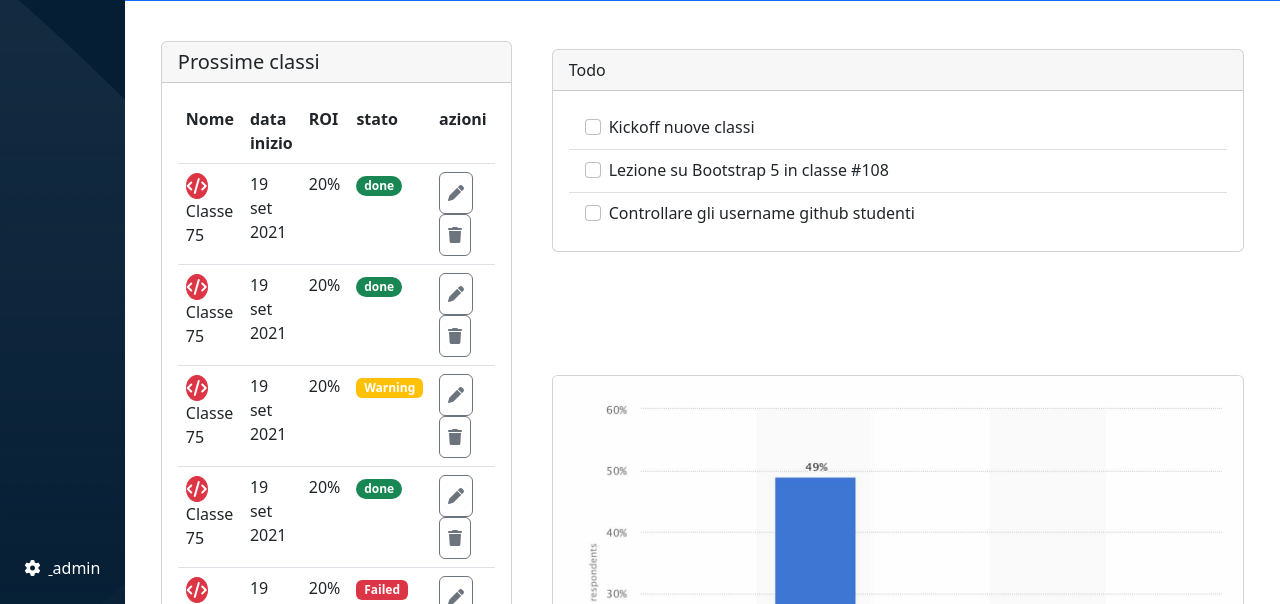
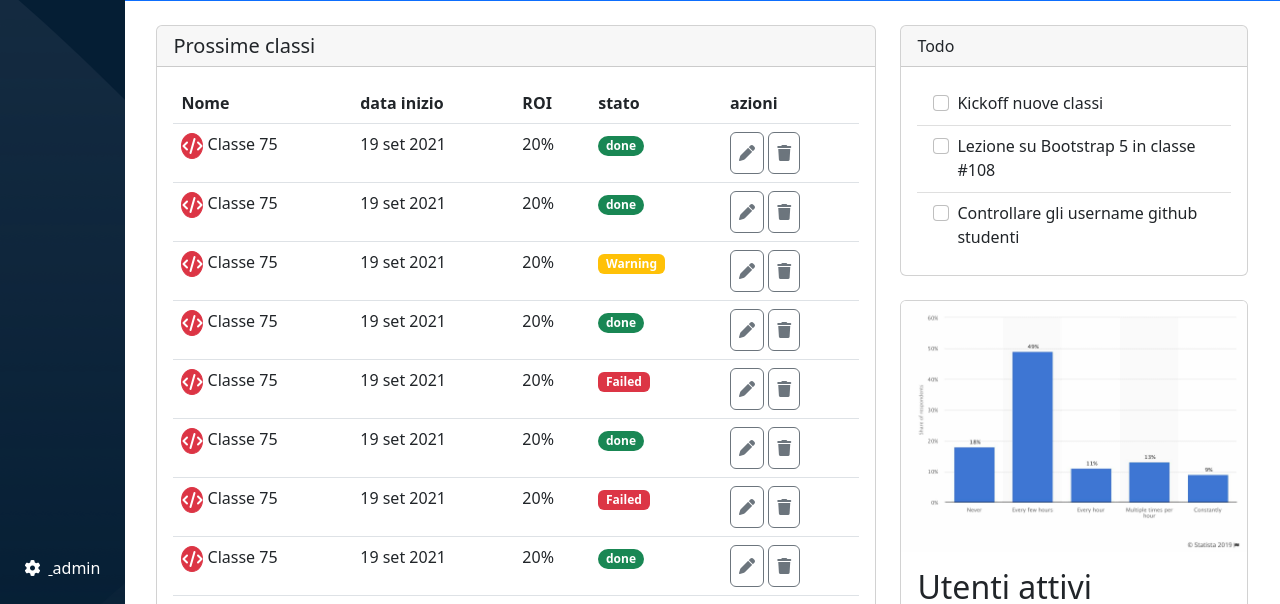
Before and after one commit to MadalinaIndreica/html-css-bootstrap-dashboard, a plain HTML site: page index.html in a window 1280 px wide. Shown: the part 196-800 px from the top of the page. Drawn offline with nearby package versions, Linux system fonts and the light colour scheme.

Commit message:
add: project completed without bonus

```diff
--- a/css/style.css
+++ b/css/style.css
@@ -65,11 +65,11 @@ main{
 }
 
 @media screen and (min-width: 992px){
-    .rows-wrapper{
+    /* .rows-wrapper{
         display: flex;
         justify-content: space-between;
 
-    }
+    } */
     .row {
         margin:0 auto;
 
--- a/index.html
+++ b/index.html
@@ -103,10 +103,10 @@
                             </div>
 
                     </div>
-                    <div class="rows-wrapper mt-3 mb-3 px-4 gap-3">
-                        <div class="row g-4">
-                            <div class="col-12 table-card">
-                                <div class="card">
+                    <div class="container">
+                        <div class="row py-4">
+                            <div class="col-12 col-lg-8 table-card">
+                                <div class="card mb-4">
                                     <h5 class="card-header">Prossime classi</h5>
                                     <div class="card-body">
                                         <table class="table table-hover">
@@ -324,9 +324,9 @@
                                         </table>
                                     </div>
                                 </div>
-                            </div>
-                            <!-- F.A.Q COL -->
-                            <div class="col-12">
+
+                                <!-- F.A.Q CARD -->
+
                                 <div class="card">
                                     <div class="card-header">
                                       F.A.Q
@@ -340,13 +340,13 @@
                                         Posso usare questa Dashboard da mobile?
                                       </li>
                                     </ul>
-                                  </div>
+                                </div>
                             </div>
-                        </div>
-                        <div class="row g-4 mt-2">
-                            <!-- CHECK BOX COL -->
-                            <div class="col-12 col-lg-7 w-100">
-                                <div class="card">
+
+
+                            <!-- CHECK BOX CARD -->
+                            <div class="col-12 col-lg-4">
+                                <div class="card mb-4">
                                     <div class="card-header">
                                       Todo
                                     </div>
@@ -354,7 +354,7 @@
                                         <ul class="list-group list-group-flush">
                                             <li class="list-group-item">
                                                 <div class="form-check">
-                                                <input class="form-check-input" type="checkbox" value="" id="flexCheckDefault">
+                                                <input class="form-check-input" type="checkbox" name="flexCheckDefault" value="" id="flexCheckDefault">
                                                 <label class="form-check-label" for="flexCheckDefault">
                                                 Kickoff nuove classi
                                                 </label>
@@ -363,7 +363,7 @@
 
                                             <li class="list-group-item">
                                                 <div class="form-check">
-                                                <input class="form-check-input" type="checkbox" value="" id="flexCheckDefault">
+                                                <input class="form-check-input" type="checkbox" name="flexCheckDefault" value="" id="flexCheckDefault">
                                                 <label class="form-check-label" for="flexCheckDefault">
                                                 Lezione su Bootstrap 5 in classe #108
                                                 </label>
@@ -371,7 +371,7 @@
                                             </li>
                                             <li class="list-group-item">
                                                 <div class="form-check">
-                                                <input class="form-check-input" type="checkbox" value="" id="flexCheckDefault">
+                                                <input class="form-check-input" type="checkbox" name="flexCheckDefault" value="" id="flexCheckDefault">
                                                 <label class="form-check-label" for="flexCheckDefault">
                                                 Controllare gli username github studenti
                                                 </label>
@@ -381,9 +381,9 @@
                                     </div>
 
                                 </div>
-                            </div>
-                            <!-- IMAGE COL -->
-                            <div class="col-12 col-lg-7">
+
+                                <!-- IMAGE CARD -->
+
                                 <div class="card">
                                     <img src="img/stats.jpeg" class="card-img-top" alt="...">
                                     <div class="card-body">
@@ -401,7 +401,7 @@
 
                                       </ul>
                                     </div>
-                                  </div>
+                                </div>
                             </div>
 
                         </div>
```
